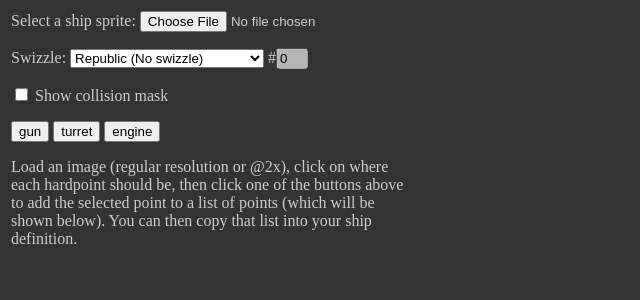
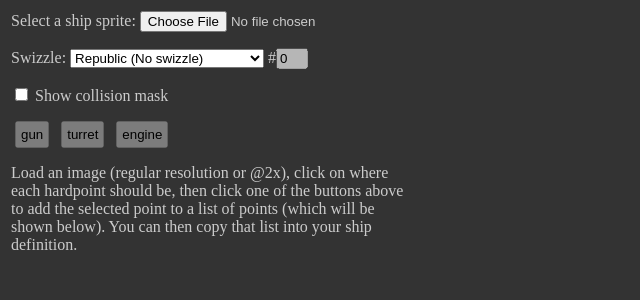
Before and after one commit to endless-sky/endless-sky.github.io, a Jekyll site: the page built from ship_builder.html, in a window 1280 px wide. Shown: the top 300 px of the page, without its empty margins (0-640 px from the left). Built offline with Jekyll 4.4.1, drawn with Linux system fonts in a browser that asks for light colours.

Commit message:
refactor(js): hardpoint button handlers
 - Add feedback if no point is selected yet.
 - disable buttons until an image is loaded
 - make buttons a little larger & more spaced out

```diff
--- a/assets/css/ship-builder.css
+++ b/assets/css/ship-builder.css
@@ -12,6 +12,16 @@ table {
 	max-width: 25rem;
 }
 
+.controls button[disabled] {
+	color: #000000;
+}
+
+.controls button {
+	margin-left: 0.25rem;
+	margin-right: 0.25rem;
+	padding: 0.25rem;
+}
+
 .image-display {
 	vertical-align: top;
 }
--- a/ship_builder.html
+++ b/ship_builder.html
@@ -35,9 +35,9 @@
 		</p>
 
 		<p class="hardpoint-type">
-			<input type="button" value="gun" onclick="addPoint(this.value)" title="Create a gun mount at the selected position" />
-			<input type="button" value="turret" onclick="addPoint(this.value)" title="Create a turret mount at the selected position" />
-			<input type="button" value="engine" onclick="addPoint(this.value)" title="Create a engine mount at the selected position" />
+			<button type="button" disabled name="gun" title="Create a gun mount at the selected position">gun</button>
+			<button type="button" disabled name="turret" title="Create a turret mount at the selected position">turret</button>
+			<button type="button" disabled name="engine" title="Create a engine mount at the selected position">engine</button>
 		</p>
 		<p>Load an image (regular resolution or @2x), click on where each hardpoint should be, then click one of the buttons above to add the selected point to a list of points (which will be shown below). You can then copy that list into your ship definition.</p>
 		<pre id="points"></pre>
```
Also changed, not shown: other parts of ship_builder.html (+14 -3 lines).
